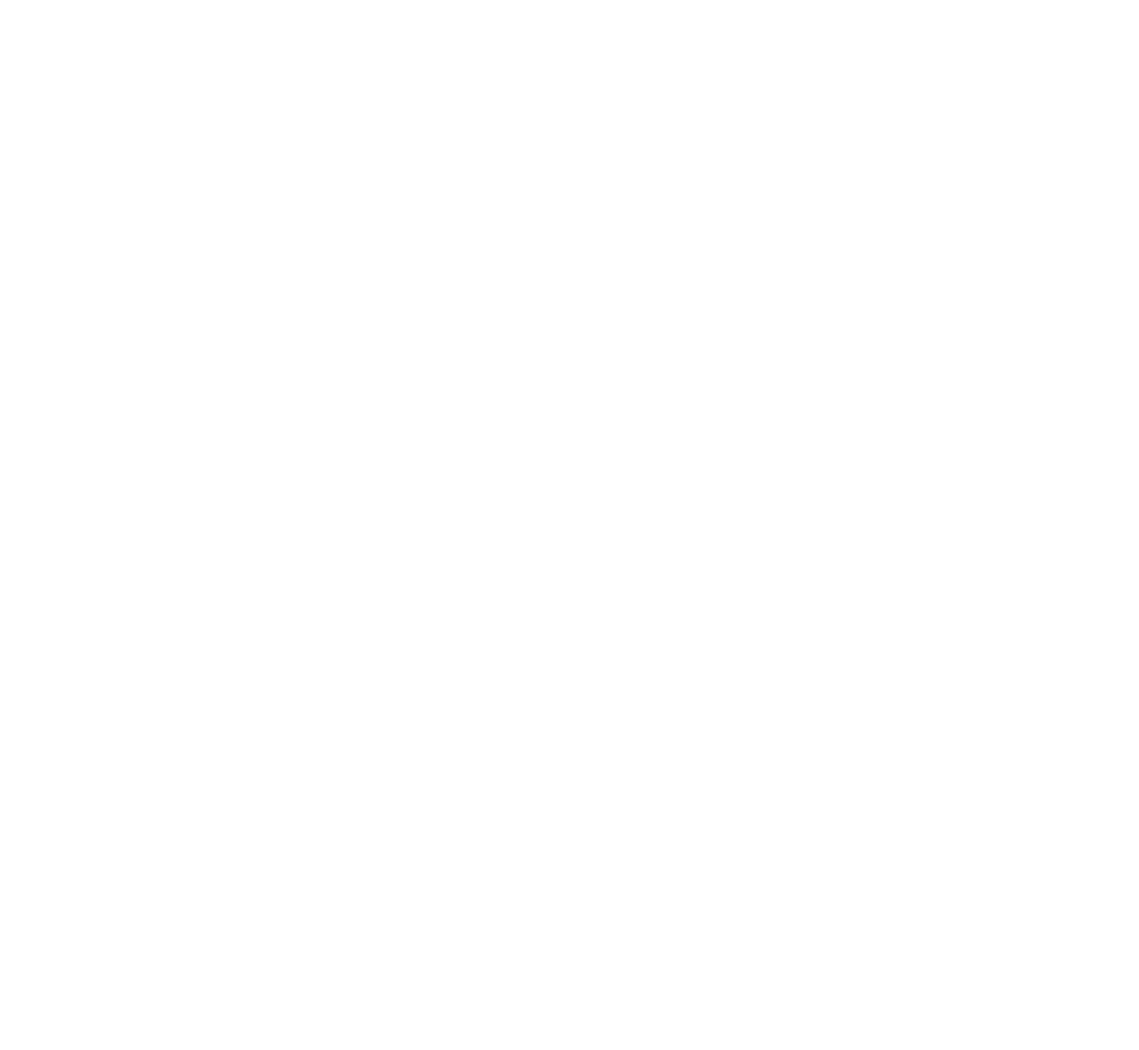
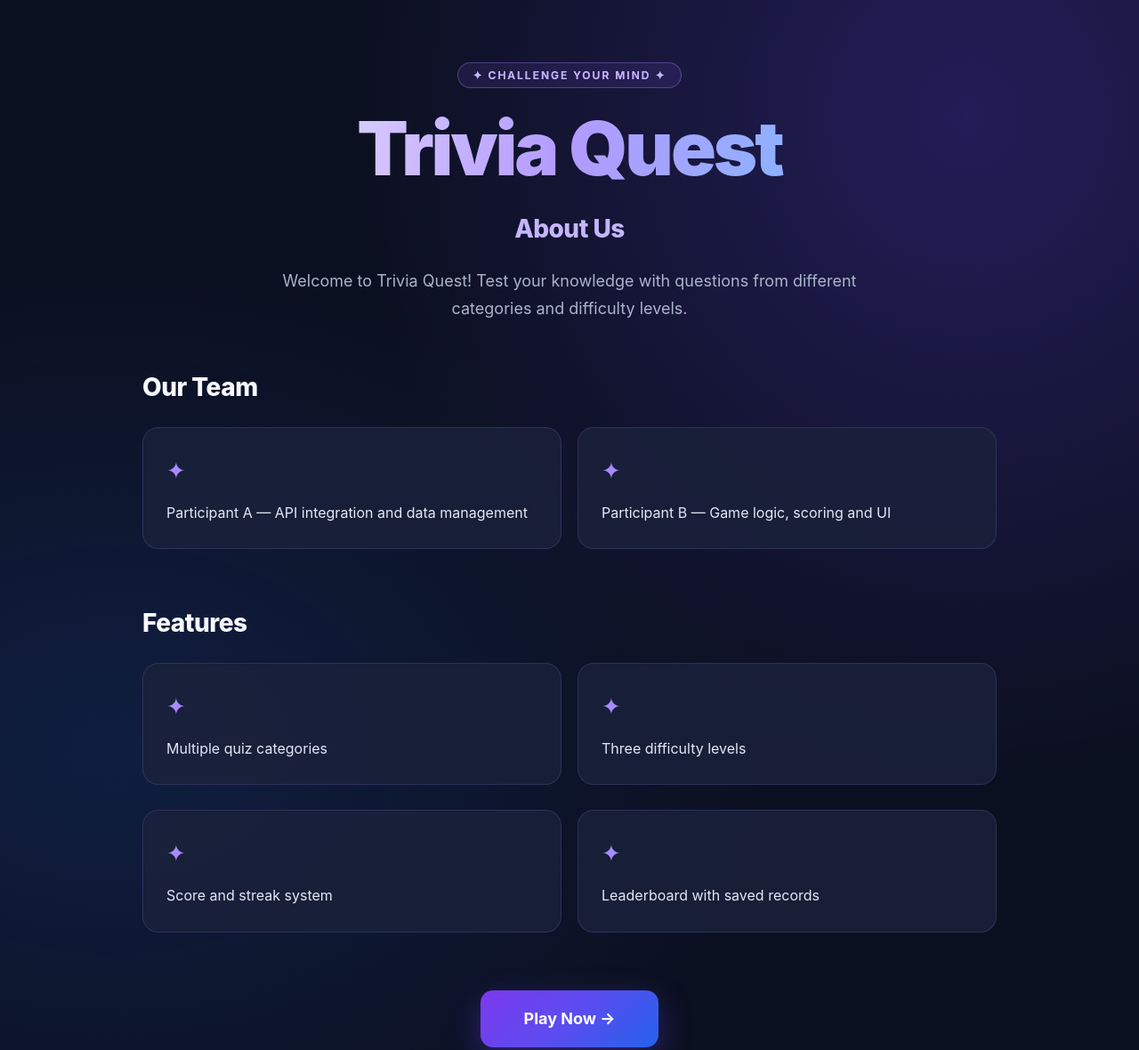
Before and after one commit to nikskr/trivia-quest, a website with bundled scripts: page index.html in a window 1280 px wide. Shown: the top 1180 px of the page at 89% size. Before the commit the page ends 800 px from the top, so only its background shows below. Built offline with nearby package versions, Linux system fonts and the light colour scheme.

Commit message:
feat: implement hash router and styled about page

```diff
--- a/index.html
+++ b/index.html
@@ -8,6 +8,7 @@
   </head>
 
   <body>
+    <div id="app"></div>
     <script type="module" src="./main.js"></script>
   </body>
 </html>
--- a/src/main.ts
+++ b/src/main.ts
@@ -1 +1,41 @@
+import { startRouter } from './router.js';
+import { createAboutPage } from './pages/about.js';
+
+const app = document.querySelector<HTMLElement>('#app');
+
+if (!app) {
+  throw new Error('App container not found');
+}
+
+function createPlaceholder(title: string): HTMLElement {
+  const page = document.createElement('main');
+
+  const heading = document.createElement('h1');
+  heading.textContent = title;
+
+  const backLink = document.createElement('a');
+  backLink.href = '#/';
+  backLink.textContent = 'Back to About Us';
+
+  page.append(heading, backLink);
+
+  return page;
+}
+
+startRouter(app, {
+  '/': createAboutPage,
+
+  '/settings': () => {
+    return createPlaceholder('Settings — Coming Soon');
+  },
+
+  '/game': () => {
+    return createPlaceholder('Game — Coming Soon');
+  },
+
+  '/result': () => {
+    return createPlaceholder('Results — Coming Soon');
+  },
+});
+
 console.log('Trivia Quest started');
--- /dev/null
+++ b/src/pages/about.ts
@@ -0,0 +1,56 @@
+export function createAboutPage(): HTMLElement {
+  const page = document.createElement('main');
+  page.className = 'about-page';
+
+  const title = document.createElement('h1');
+  title.textContent = 'Trivia Quest';
+
+  const subtitle = document.createElement('h2');
+  subtitle.textContent = 'About Us';
+
+  const description = document.createElement('p');
+  description.textContent =
+    'Welcome to Trivia Quest! Test your knowledge ' +
+    'with questions from different categories ' +
+    'and difficulty levels.';
+
+  const teamTitle = document.createElement('h2');
+  teamTitle.textContent = 'Our Team';
+
+  const teamList = document.createElement('ul');
+
+  const memberA = document.createElement('li');
+  memberA.textContent = 'Participant A — API integration and data management';
+
+  const memberB = document.createElement('li');
+  memberB.textContent = 'Participant B — Game logic, scoring and UI';
+
+  teamList.append(memberA, memberB);
+
+  const featuresTitle = document.createElement('h2');
+  featuresTitle.textContent = 'Features';
+
+  const features = document.createElement('ul');
+
+  const featureItems = [
+    'Multiple quiz categories',
+    'Three difficulty levels',
+    'Score and streak system',
+    'Leaderboard with saved records',
+  ];
+
+  for (const feature of featureItems) {
+    const item = document.createElement('li');
+    item.textContent = feature;
+    features.append(item);
+  }
+
+  const playButton = document.createElement('a');
+  playButton.textContent = 'Play Now';
+  playButton.href = '#/settings';
+  playButton.className = 'play-button';
+
+  page.append(title, subtitle, description, teamTitle, teamList, featuresTitle, features, playButton);
+
+  return page;
+}
--- /dev/null
+++ b/src/router.ts
@@ -0,0 +1,36 @@
+export type PageRenderer = () => HTMLElement;
+
+export type Routes = Record<string, PageRenderer>;
+
+export function startRouter(root: HTMLElement, routes: Routes): () => void {
+  function render(): void {
+    const path = window.location.hash.slice(1) || '/';
+
+    const page = routes[path];
+
+    if (!page) {
+      const notFound = document.createElement('main');
+      const title = document.createElement('h1');
+      const backLink = document.createElement('a');
+
+      title.textContent = '404 — Page not found';
+
+      backLink.href = '#/';
+      backLink.textContent = 'Back to home';
+
+      notFound.append(title, backLink);
+      root.replaceChildren(notFound);
+      return;
+    }
+
+    root.replaceChildren(page());
+  }
+
+  window.addEventListener('hashchange', render);
+
+  render();
+
+  return () => {
+    window.removeEventListener('hashchange', render);
+  };
+}
--- a/styles.css
+++ b/styles.css
@@ -4,3 +4,294 @@
   box-sizing: border-box;
   list-style-type: none;
 }
+
+.about-page {
+  max-width: 850px;
+  margin: 60px auto;
+  padding: 40px;
+  font-family: Arial, sans-serif;
+  color: #25253b;
+  line-height: 1.6;
+}
+
+.about-page h1 {
+  font-size: 48px;
+  color: #6842c2;
+  margin-bottom: 20px;
+}
+
+.about-page h2 {
+  font-size: 26px;
+  margin-top: 28px;
+  margin-bottom: 12px;
+}
+
+.about-page p {
+  font-size: 17px;
+}
+
+.about-page ul {
+  margin: 16px 0;
+  padding-left: 24px;
+}
+
+.about-page li {
+  margin-bottom: 10px;
+}
+
+.about-page .play-button {
+  display: inline-block;
+  margin-top: 24px;
+  padding: 14px 32px;
+  background: #6842c2;
+  color: white;
+  border-radius: 10px;
+  text-decoration: none;
+  font-weight: bold;
+}
+
+.about-page .play-button:hover {
+  background: #4e2e9e;
+}
+
+/* TS-19: Trivia Quest About Page */
+
+.about-page {
+  min-height: 100vh;
+  padding: 70px 24px 100px;
+  background:
+    radial-gradient(ellipse at 85% 10%, rgba(109, 68, 255, 0.25), transparent 45%),
+    radial-gradient(ellipse at 10% 65%, rgba(38, 104, 238, 0.16), transparent 45%), #0b1020;
+  color: #f8f9ff;
+  font-family: Inter, Arial, sans-serif;
+  line-height: 1.7;
+  position: relative;
+  overflow: hidden;
+}
+
+.about-page > * {
+  position: relative;
+  z-index: 1;
+  max-width: 1000px;
+  margin-left: auto;
+  margin-right: auto;
+}
+
+.about-page h1 {
+  font-size: clamp(46px, 7vw, 84px);
+  font-weight: 900;
+  letter-spacing: -3px;
+  line-height: 1.1;
+  text-align: center;
+  margin-bottom: 20px;
+
+  background: linear-gradient(100deg, #ffffff, #b39aff, #69c8ff);
+
+  background-clip: text;
+  -webkit-background-clip: text;
+  color: transparent;
+}
+
+.about-page h1::before {
+  content: '✦ CHALLENGE YOUR MIND ✦';
+  display: block;
+  width: fit-content;
+  margin: 0 auto 22px;
+  padding: 7px 16px;
+  border: 1px solid rgba(167, 139, 250, 0.35);
+  border-radius: 50px;
+  background: rgba(139, 92, 246, 0.12);
+  color: #c4b5fd;
+  font-size: 12px;
+  font-weight: 600;
+  letter-spacing: 2px;
+}
+
+.about-page h2 {
+  font-size: 28px;
+  font-weight: 800;
+  letter-spacing: -0.5px;
+  margin-top: 50px;
+  margin-bottom: 20px;
+}
+
+.about-page h2:first-of-type {
+  color: #c4b5fd;
+  text-align: center;
+  margin-top: 0;
+}
+
+.about-page p {
+  max-width: 650px;
+  margin: 0 auto 45px;
+  color: #aab4ca;
+  font-size: 18px;
+  text-align: center;
+}
+
+.about-page ul {
+  display: grid;
+  grid-template-columns: repeat(2, minmax(0, 1fr));
+  gap: 18px;
+  list-style: none;
+  padding: 0;
+  margin-top: 15px;
+}
+
+.about-page li {
+  padding: 26px;
+  border: 1px solid rgba(167, 139, 250, 0.16);
+  border-radius: 18px;
+  background: rgba(27, 33, 59, 0.85);
+  color: #e5e7f5;
+  font-size: 16px;
+  transition:
+    transform 0.25s ease,
+    border-color 0.25s ease,
+    box-shadow 0.25s ease;
+}
+
+.about-page li::before {
+  content: '✦';
+  display: block;
+  color: #a78bfa;
+  font-size: 26px;
+  margin-bottom: 12px;
+}
+
+.about-page li:hover {
+  transform: translateY(-5px);
+  border-color: rgba(167, 139, 250, 0.65);
+  box-shadow: 0 15px 40px rgba(75, 48, 180, 0.2);
+}
+
+.about-page .play-button {
+  display: block;
+  width: fit-content;
+  margin: 55px auto 20px;
+  padding: 17px 48px;
+  border-radius: 14px;
+  background: linear-gradient(135deg, #7c3aed, #5b4cf0, #2563eb);
+  color: #ffffff;
+  font-size: 18px;
+  font-weight: 700;
+  text-decoration: none;
+  text-align: center;
+  box-shadow: 0 12px 35px rgba(109, 68, 255, 0.35);
+  transition:
+    transform 0.25s ease,
+    box-shadow 0.25s ease;
+}
+
+.about-page .play-button::after {
+  content: ' →';
+}
+
+.about-page .play-button:hover {
+  transform: translateY(-4px);
+  box-shadow: 0 18px 45px rgba(109, 68, 255, 0.5);
+}
+
+.about-page .play-button:focus-visible {
+  outline: 3px solid #93c5fd;
+  outline-offset: 4px;
+}
+
+/* Mobile layout */
+
+@media (max-width: 650px) {
+  .about-page {
+    padding: 50px 18px 70px;
+  }
+
+  .about-page h1 {
+    letter-spacing: -1.5px;
+  }
+
+  .about-page h2 {
+    font-size: 24px;
+  }
+
+  .about-page p {
+    font-size: 16px;
+  }
+
+  .about-page ul {
+    grid-template-columns: 1fr;
+  }
+
+  .about-page li {
+    padding: 22px;
+  }
+
+  .about-page .play-button {
+    width: 100%;
+    max-width: 350px;
+  }
+}
+
+@media (prefers-reduced-motion: reduce) {
+  .about-page li,
+  .about-page .play-button {
+    transition: none;
+  }
+}
+
+/* Full-width app layout */
+
+html,
+body {
+  margin: 0;
+  padding: 0;
+  min-height: 100%;
+  width: 100%;
+}
+
+#app {
+  width: 100%;
+  max-width: none;
+  min-height: 100vh;
+  margin: 0;
+  padding: 0;
+}
+
+.about-page {
+  width: 100%;
+  max-width: none;
+  min-height: 100vh;
+  margin: 0;
+  box-sizing: border-box;
+}
+
+/* Center About Us content */
+
+.about-page > ul {
+  width: 100%;
+  max-width: 960px;
+  margin: 20px auto 40px;
+  grid-template-columns: repeat(2, minmax(0, 1fr));
+}
+
+.about-page > h2:not(:first-of-type) {
+  width: 100%;
+  max-width: 960px;
+  margin: 50px auto 20px;
+  text-align: left;
+}
+
+.about-page li {
+  min-height: 135px;
+  display: flex;
+  flex-direction: column;
+  justify-content: center;
+}
+
+@media (max-width: 650px) {
+  .about-page > ul {
+    grid-template-columns: 1fr;
+  }
+
+  .about-page > h2:not(:first-of-type) {
+    margin-top: 35px;
+  }
+}
```
